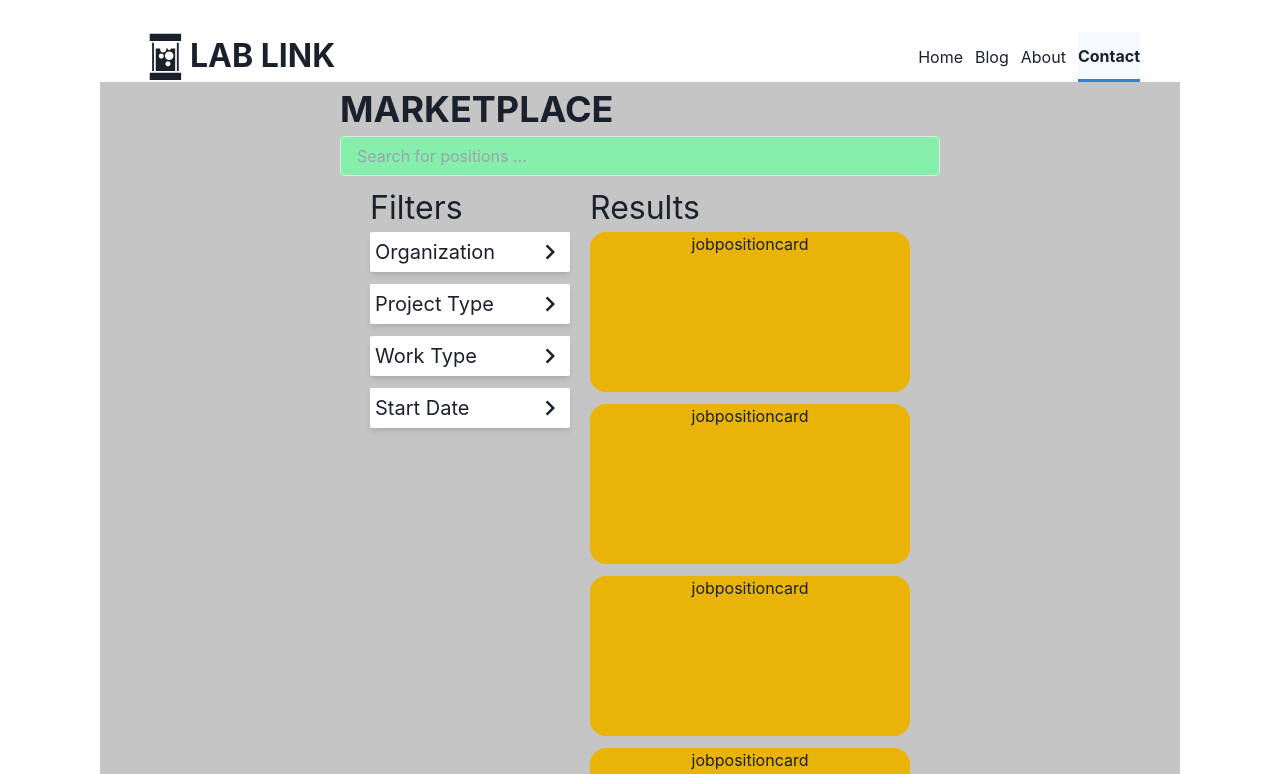
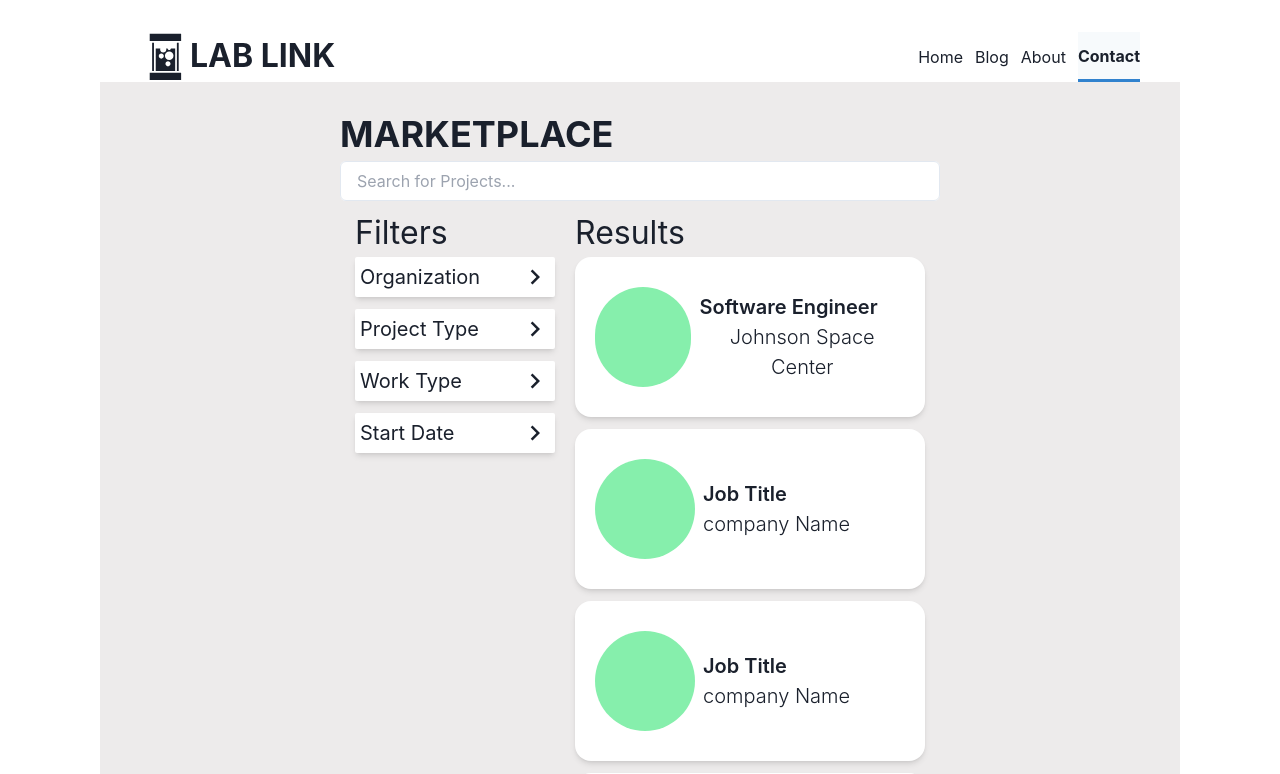
Before and after one commit to lab-link/lab-link-web-app, a React (Vite) app: page / in a window 1280 px wide. Shown: the top 774 px of the page. Built offline with nearby package versions, Linux system fonts and the light colour scheme.

Commit message:
job position card UI polished

```diff
--- a/src/App.jsx
+++ b/src/App.jsx
@@ -8,7 +8,7 @@ function App() {
   const [count, setCount] = useState(0);
 
   return (
-    <div className="flex flex-col w-full h-full bg-green-500">
+    <div className="flex flex-col w-full h-full">
       <MarketPlace />
     </div>
   );
--- a/src/components/cards/jobPositionCard.jsx
+++ b/src/components/cards/jobPositionCard.jsx
@@ -1,8 +1,18 @@
-
-
-
-export default function JobPositionCard(){
-    return <div className="w-[320px] h-[160px] bg-yellow-500 rounded-2xl">
-            jobpositioncard
+export default function JobPositionCard({
+  jobTitle = "Job Title",
+  companyName = "company Name",
+  avatar = null,
+}) {
+  return (
+    <div className="w-[350px] h-[160px] bg-white hover:shadow-xl hover:cursor-pointer shadow-md rounded-2xl flex items-center justify-start px-[20px] space-x-2">
+      {/* avatar */}
+      <div className="w-[100px] h-[100px] rounded-[50px] bg-green-300">
+        {avatar}
+      </div>
+      <div className="flex flex-col items-start">
+        <div className="text-[20px] font-semibold">{jobTitle}</div>
+        <div className="text-[20px] font-light">{companyName}</div>
+      </div>
     </div>
+  );
 }
--- a/src/components/layout/layout.jsx
+++ b/src/components/layout/layout.jsx
@@ -2,10 +2,10 @@ import NavBar from "../navigationBar/navBar.jsx";
 
 export default function Layout({ children }) {
   return (
-    <div className="bg-[#C5C5C5]">
+    <div className="bg-[#edebeb] w-auto">
       <NavBar />
       {/* for the smaller screen, it will have a smaller top-padding */}
-      <div className=" ">{children}</div>
+      <div className="w-full">{children}</div>
       {/* <Footer /> */}
     </div>
   );
--- a/src/pages/marketplace.jsx
+++ b/src/pages/marketplace.jsx
@@ -4,15 +4,15 @@ import JobPositionCard from "../components/cards/jobPositionCard.jsx";
 export default function MarketPlace() {
   //TODO bring the UI for the marketplace.
   return (
-    <div className="h-full w-full bg-[#C5C5C5] flex flex-col items-center">
+    <div className="h-full w-full bg-[#edebeb] py-[25px] flex flex-col items-center">
       {/* title */}
       <div className="flex flex-col items-start">
         <div className="font-bold text-[36px]">MARKETPLACE</div>
         {/* main body */}
         <div className="flex items-center justify-center flex-col space-y-2 w-auto h-auto">
           {/* search bar */}
-          <div className=" w-[600px] bg-green-300">
-            <Input placeholder="Search for positions ..." />
+          <div className=" w-[600px] bg-white rounded-md">
+            <Input placeholder="Search for Projects..." />
           </div>
           <div className="flex space-x-5">
             {/* filters */}
@@ -41,7 +41,7 @@ export default function MarketPlace() {
             <div className="flex flex-col items-start">
               <div className="text-[32px]">Results</div>
               <div className="flex flex-col space-y-3">
-                <JobPositionCard />
+                <JobPositionCard jobTitle="Software Engineer" companyName="Johnson Space Center"/>
                 <JobPositionCard />
                 <JobPositionCard />
                 <JobPositionCard />
```
